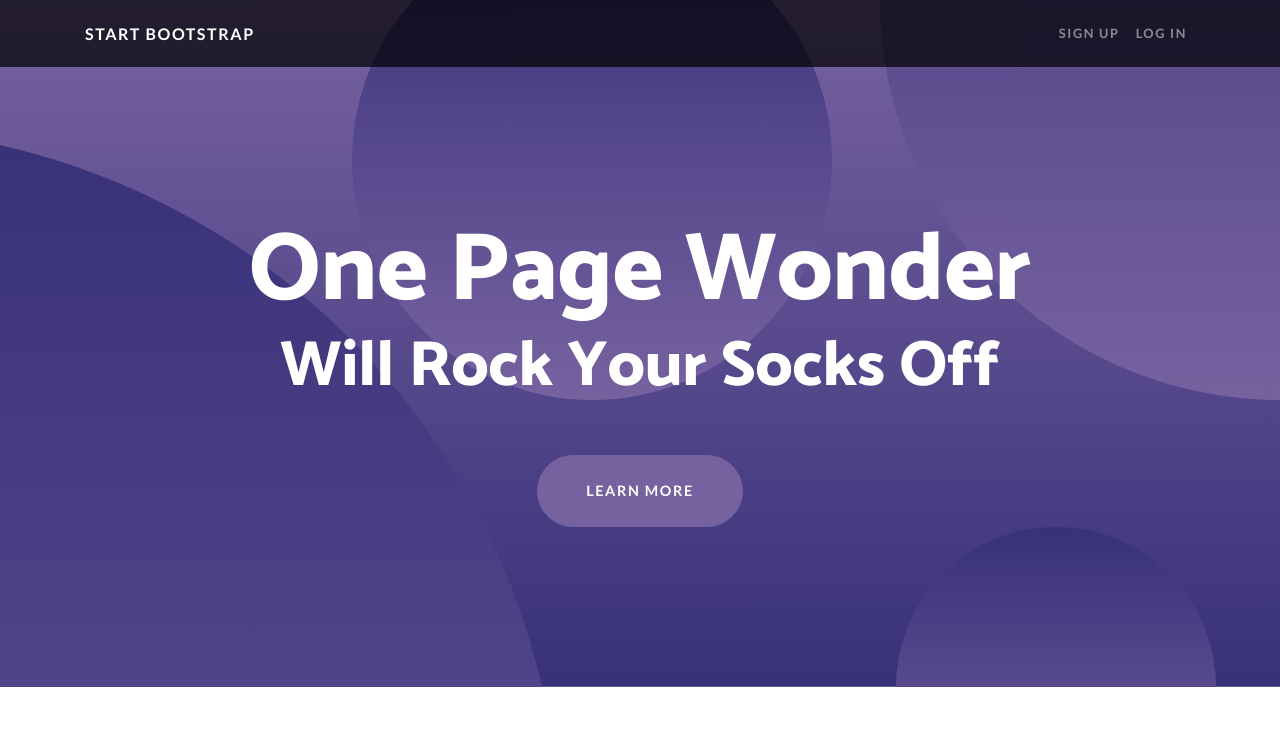
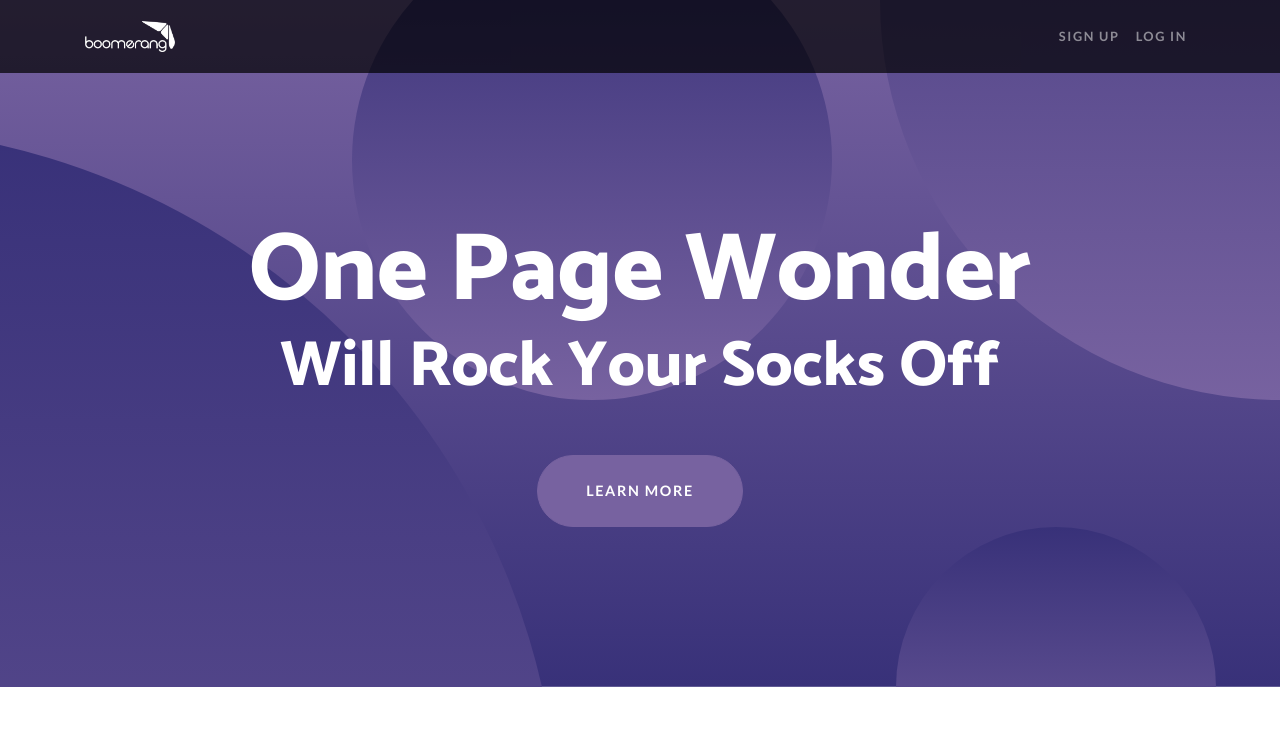
Before and after one commit to fedex2793/boomerang, a website: page index.html in a window 1280 px wide. Shown: the top 732 px of the page. Drawn offline with Linux system fonts and the light colour scheme; files whose address does not match are found by name.

Commit message:
logo en header

```diff
--- a/index.html
+++ b/index.html
@@ -27,7 +27,10 @@
     <!-- Navigation -->
     <nav class="navbar navbar-expand-lg navbar-dark navbar-custom fixed-top">
       <div class="container">
-        <a class="navbar-brand" href="#">Start Bootstrap</a>
+        <a class="navbar-brand" href="#">
+
+          <img class="banner-logo" src="/images/boomerang-logo.png"/>
+        </a>
         <button class="navbar-toggler" type="button" data-toggle="collapse" data-target="#navbarResponsive" aria-controls="navbarResponsive" aria-expanded="false" aria-label="Toggle navigation">
           <span class="navbar-toggler-icon"></span>
         </button>
--- a/scss/_navbar.scss
+++ b/scss/_navbar.scss
@@ -7,6 +7,9 @@
     font-size: 1rem;
     letter-spacing: 0.1rem;
     font-weight: 700;
+    .banner-logo{
+      width: 90px;
+    }
   }
   .navbar-nav {
     .nav-item {
```
Also changed, not shown: css/one-page-wonder.css, css/one-page-wonder.min.css, images/boomerang-logo-violet.png (renamed from images/boomeran-logo-violet.png), images/boomerang-logo.png (renamed from images/boomeran-logo.png), readme.md.
